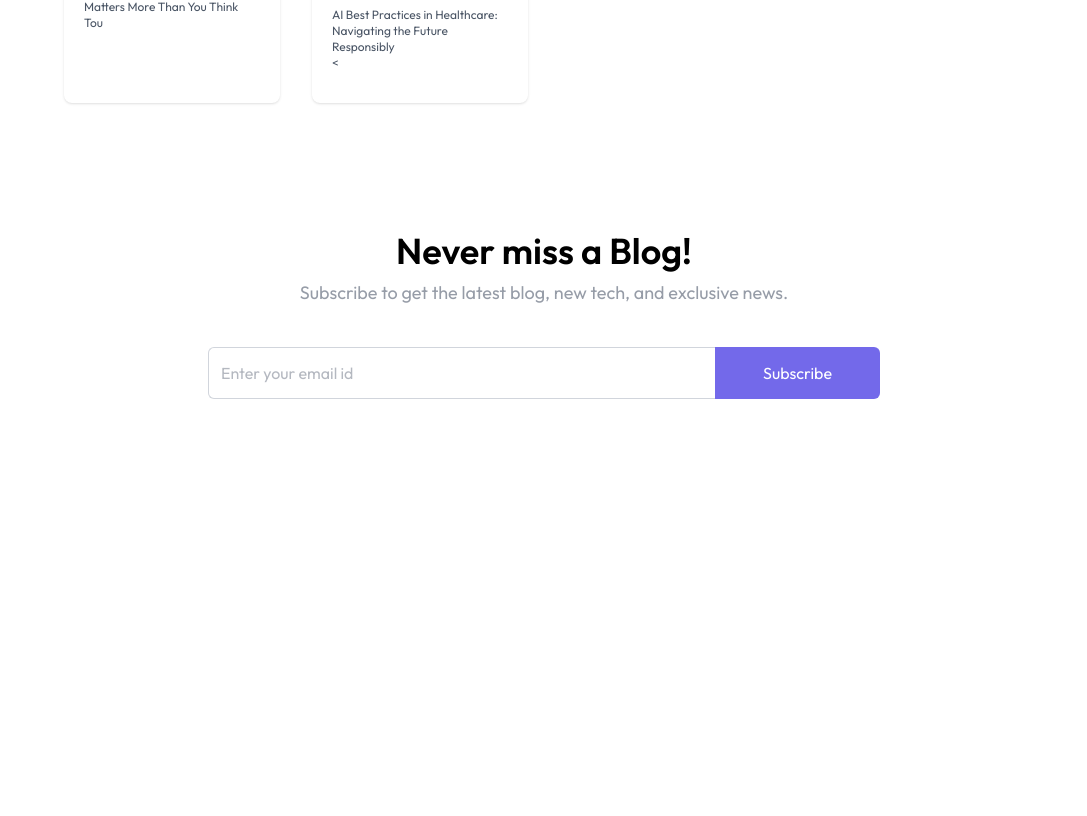
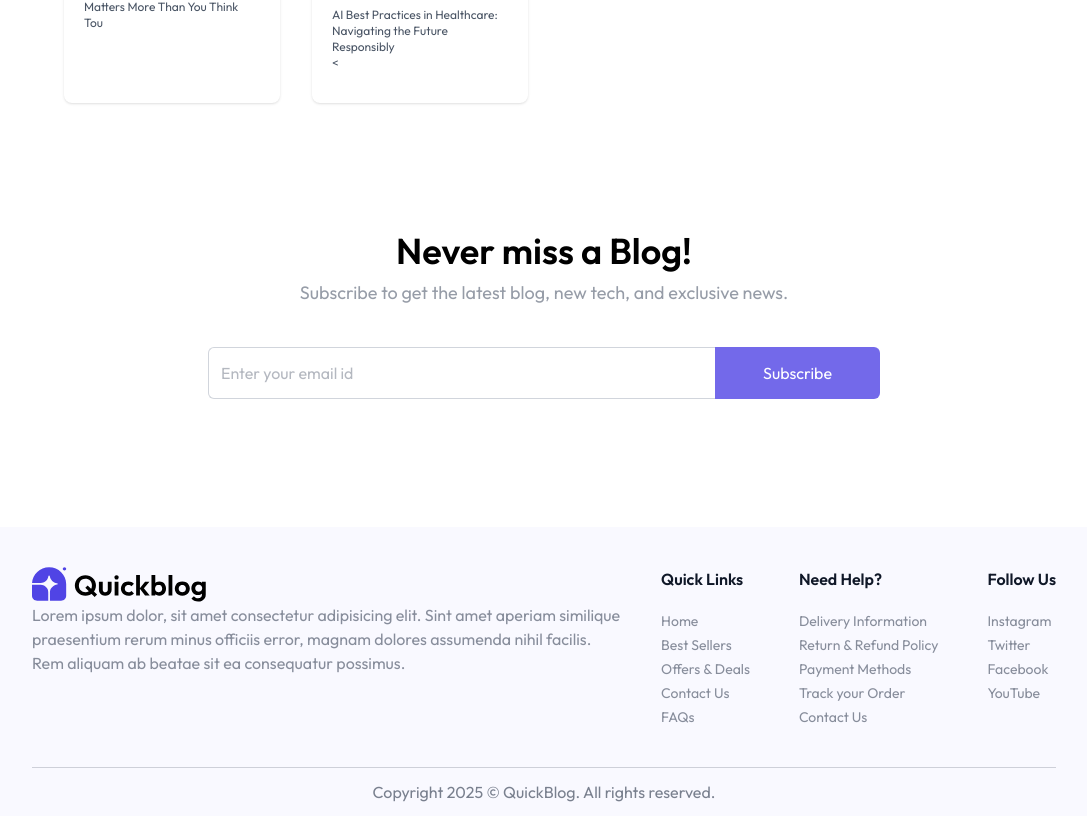
Before and after one commit to asadullahjamil0/QUICKBLOG, a React (Vite) app in the folder client/: page / in a window 1280 px wide. Shown: the part 1604-2420 px from the top of the page, without its empty margins (96-1183 px from the left). Before the commit the page ends 2131 px from the top, so only its background shows below. Built offline with nearby package versions, Linux system fonts and the light colour scheme.

Commit message:
Added footer.

```diff
--- /dev/null
+++ b/client/src/components/Footer.jsx
@@ -0,0 +1,36 @@
+import React from 'react'
+import { assets, footer_data } from '../assets/assets'
+
+const Footer = () => {
+    return (
+        <div className='px-6 md:px-16 lg:px-24 xl:px-32 bg-primary/3'>
+            <div className='flex flex-col md:flex-row items-start justify-between gap-10 py-10 border-b border-gray-500/30 text-gray-500/80'>
+                <div>
+                    <img src={assets.logo} alt="logo" className='w-32 sm:w-44' />
+                    <p>Lorem ipsum dolor, sit amet consectetur adipisicing elit. Sint amet aperiam similique praesentium rerum minus officiis error, magnam dolores assumenda nihil facilis. Rem aliquam ab beatae sit ea consequatur possimus.</p>
+                </div>
+                <div className='flex flex-wrap justify-between w-full md:w-[-45%] gap-5'>
+                    {footer_data.map((section, index) => (
+                        <div key={index}>
+                            <h3 className='font-semibold text-base text-gray-900 md:mb-5 mb-2'>{section.title}</h3>
+                            <ul className='text-sm space-y-1'>
+                                {section.links.map((data, index) => (
+                                    <li key={index}>
+                                        <a href="#" className='hover:underline transition'>{data}</a>
+                                    </li>
+                                ))}
+                            </ul>
+                        </div>
+                    ))}
+
+                </div>
+            </div>
+            <p className='py-3 text-center text-sm md:text-base text-gray-500/90'>
+                Copyright 2025 &copy; QuickBlog. All rights reserved.
+            </p>
+
+        </div>
+    )
+}
+
+export default Footer
--- a/client/src/pages/Home.jsx
+++ b/client/src/pages/Home.jsx
@@ -4,6 +4,7 @@
 import Bloglist from '../components/Bloglist'
 import BlogCard from '../components/BlogCard'
 import Newsletter from '../components/Newsletter'
+import Footer from '../components/Footer'
 
 function Home() {
   return (
@@ -13,6 +14,7 @@
       <Bloglist />
       <BlogCard />
       <Newsletter />
+      <Footer />
     </div>
   )
 }
```
